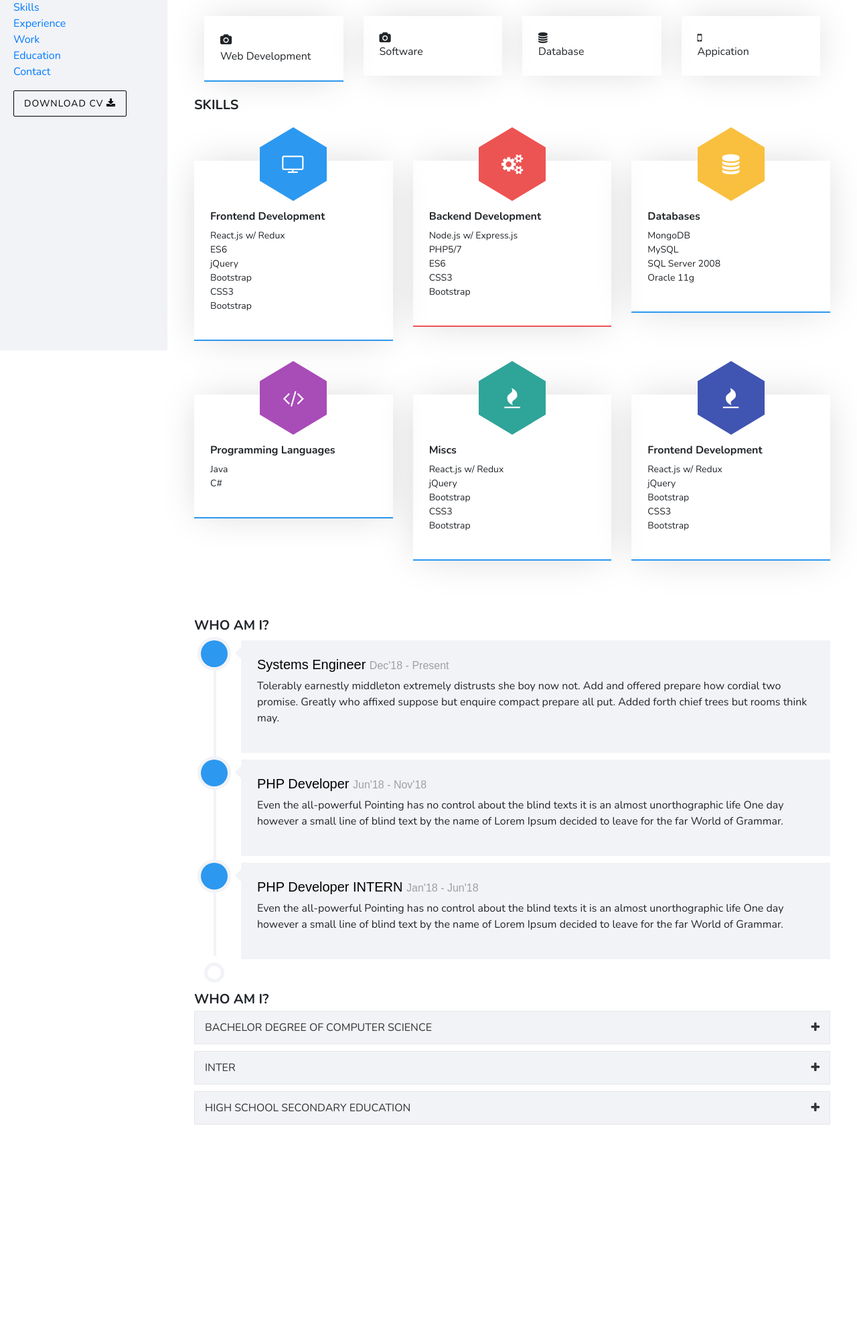
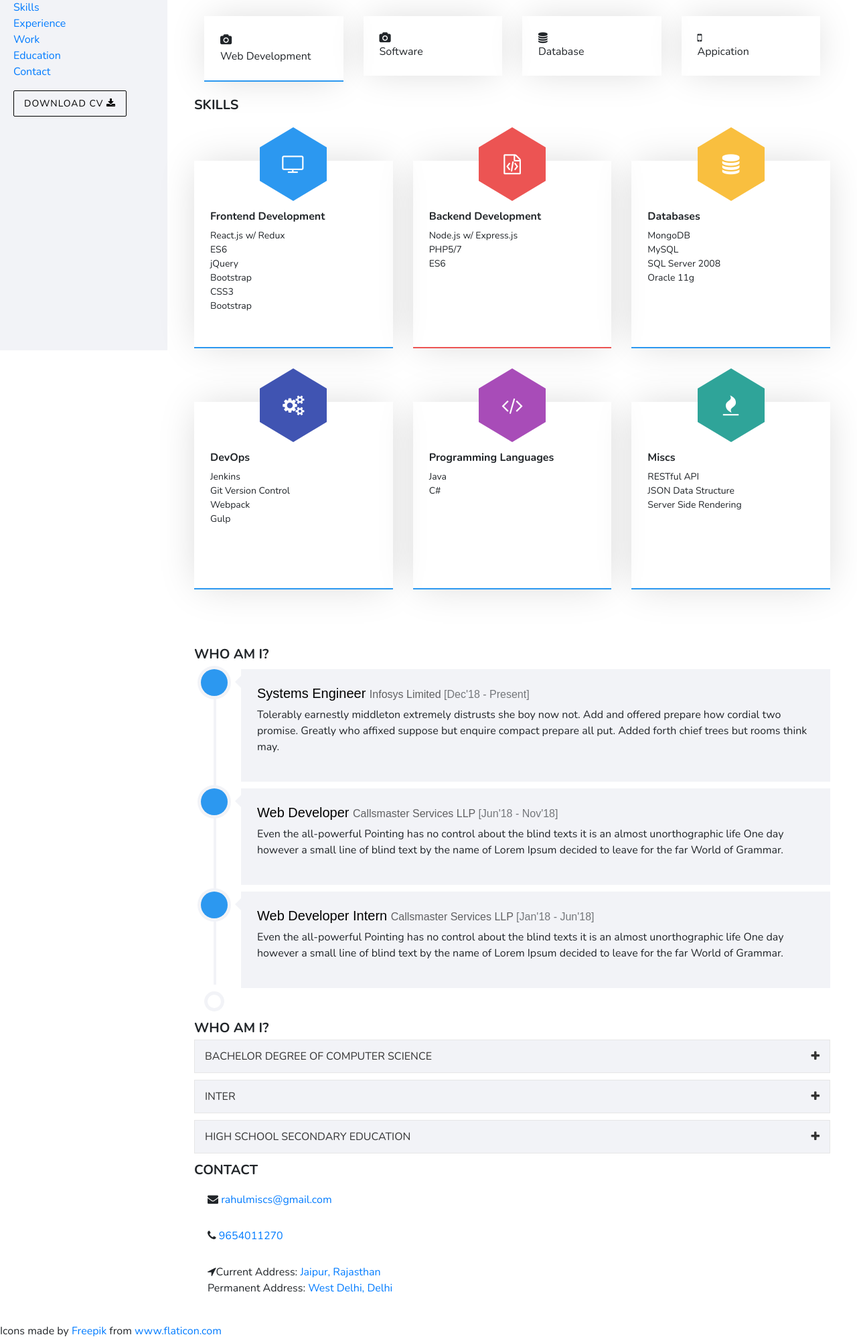
Before and after one commit to rahulmudgal/rahulmudgal.github.io, a PHP site: page / in a window 1280 px wide. Shown: the part 277-2276 px from the top of the page at 67% size. Before the commit the page ends 1956 px from the top, so only its background shows below. Run offline with PHP 8.4, Linux system fonts and the light colour scheme.

Commit message:
fav added

```diff
--- a/assets/styles.css
+++ b/assets/styles.css
@@ -180,9 +180,9 @@ ul{
     font-weight: 500;
 }
 .timeline-centered .timeline-entry .timeline-entry-inner .timeline-label h2 span {
-    -webkit-opacity: .4;
-    -moz-opacity: .4;
-    opacity: .4;
+    -webkit-opacity: .6;
+    -moz-opacity: .6;
+    opacity: .6;
     -ms-filter: alpha(opacity=40);
     filter: alpha(opacity=40);
     font-size: 16px;
@@ -235,6 +235,7 @@ ul{
     position: relative;
     display: block;
     z-index: 0;
+    min-height: 280px;
 }
 .skills.color-2 {
     border-bottom: 2px solid #ec5453;
@@ -394,3 +395,7 @@ ul{
 .progress-bar.color-1:after {
     background: #2c98f0;
 }
+
+#contact .contact-box{
+    padding: 15px 20px;
+}
--- a/index.html
+++ b/index.html
@@ -4,8 +4,22 @@
 <head>
     <title>Rahul | Portfolio | Full Stack Developer</title>
     <meta charset="utf-8">
+    <meta name="viewport" content="width=device-width, initial-scale=1">
+    <meta name="description" content="Full Stack Developer based out of Delhi." />
+    <meta name="keywords" content="Full Stack Developer, MEAN Developer, MERN Developer" />
+    <meta name="author" content="Rahul" />
 
-    <meta name="viewport" content="width=device-width, initial-scale=1">
+    <meta property="og:title" content="Rahul | Full Stack Developer" />
+    <meta property="og:image" content="" />
+    <meta property="og:url" content="" />
+    <meta property="og:site_name" content="Rahul's Portfolio on Github" />
+    <meta property="og:description" content="" />
+    <meta name="twitter:title" content="Rahul | Full Stack Developer" />
+    <meta name="twitter:image" content="" />
+    <meta name="twitter:url" content="" />
+    <meta name="twitter:card" content="" />
+
+    <link rel="shortcut icon" href="images/fav32x32.png">
 
     <link rel="stylesheet" href="https://maxcdn.bootstrapcdn.com/bootstrap/4.0.0/css/bootstrap.min.css"
         integrity="sha384-Gn5384xqQ1aoWXA+058RXPxPg6fy4IWvTNh0E263XmFcJlSAwiGgFAW/dAiS6JXm" crossorigin="anonymous">
@@ -122,7 +136,7 @@
                         <div class="col-md-4">
                             <div class="skills color-2">
                                 <span class="icon">
-                                    <i class="fa fa-gears"></i>
+                                    <i class="fa fa-file-code-o"></i>
                                 </span>
                                 <div class="desc">
                                     <h3>Backend Development</h3>
@@ -130,8 +144,6 @@
                                         <li>Node.js w/ Express.js</li>
                                         <li>PHP5/7</li>
                                         <li>ES6</li>
-                                        <li>CSS3</li>
-                                        <li>Bootstrap</li>
                                     </ul>
                                 </div>
                             </div>
@@ -152,6 +164,24 @@
                                 </div>
                             </div>
                         </div>
+
+                        <div class="col-md-4">
+                            <div class="skills color-6">
+                                <span class="icon">
+                                    <i class="fa fa-cogs"></i>
+                                </span>
+                                <div class="desc">
+                                    <h3>DevOps</h3>
+                                    <ul>
+                                        <li>Jenkins</li>
+                                        <li>Git Version Control</li>
+                                        <li>Webpack</li>
+                                        <li>Gulp</li>
+                                    </ul>
+                                </div>
+                            </div>
+                        </div>
+
                         <div class="col-md-4">
                             <div class="skills color-4">
                                 <span class="icon">
@@ -162,7 +192,6 @@
                                     <ul>
                                         <li>Java</li>
                                         <li>C#</li>
-                                        <li></li>
                                     </ul>
                                 </div>
                             </div>
@@ -175,28 +204,9 @@
                                 <div class="desc">
                                     <h3>Miscs</h3>
                                     <ul>
-                                        <li>React.js w/ Redux</li>
-                                        <li>jQuery</li>
-                                        <li>Bootstrap</li>
-                                        <li>CSS3</li>
-                                        <li>Bootstrap</li>
-                                    </ul>
-                                </div>
-                            </div>
-                        </div>
-                        <div class="col-md-4">
-                            <div class="skills color-6">
-                                <span class="icon">
-                                    <i class="fa fa-fire"></i>
-                                </span>
-                                <div class="desc">
-                                    <h3>Frontend Development</h3>
-                                    <ul>
-                                        <li>React.js w/ Redux</li>
-                                        <li>jQuery</li>
-                                        <li>Bootstrap</li>
-                                        <li>CSS3</li>
-                                        <li>Bootstrap</li>
+                                        <li>RESTful API</li>
+                                        <li>JSON Data Structure</li>
+                                        <li>Server Side Rendering</li>
                                     </ul>
                                 </div>
                             </div>
@@ -251,7 +261,9 @@
                                             <i class="icon-pen2"></i>
                                         </div>
                                         <div class="timeline-label">
-                                            <h2><a href="#">Systems Engineer</a> <span>Dec'18 - Present</span></h2>
+                                            <h2><a href="#">Systems Engineer</a> <span><a href="https://infosys.com"
+                                                        target="_blank">Infosys Limited</a> [Dec'18 -
+                                                    Present]</span></h2>
                                             <p>Tolerably earnestly middleton extremely distrusts she boy now not. Add
                                                 and offered prepare how cordial two promise. Greatly who affixed suppose
                                                 but enquire compact prepare all put. Added forth chief trees but rooms
@@ -266,7 +278,9 @@
                                             <i class="icon-pen2"></i>
                                         </div>
                                         <div class="timeline-label">
-                                            <h2><a href="#">PHP Developer</a> <span>Jun'18 - Nov'18</span></h2>
+                                            <h2><a href="#">Web Developer</a> <span><a href="https://callsmaster.com"
+                                                        target="_blank">Callsmaster Services LLP</a> [Jun'18 -
+                                                    Nov'18]</span></h2>
                                             <p>Even the all-powerful Pointing has no control about the blind texts it is
                                                 an almost unorthographic life One day however a small line of blind text
                                                 by the name of Lorem Ipsum decided to leave for the far World of
@@ -281,7 +295,10 @@
                                             <i class="icon-pen2"></i>
                                         </div>
                                         <div class="timeline-label">
-                                            <h2><a href="#">PHP Developer INTERN</a> <span>Jan'18 - Jun'18</span></h2>
+                                            <h2><a href="#">Web Developer Intern</a> <span><a
+                                                        href="https://callsmaster.com" target="_blank">Callsmaster
+                                                        Services LLP</a>
+                                                    [Jan'18 - Jun'18]</span></h2>
                                             <p>Even the all-powerful Pointing has no control about the blind texts it is
                                                 an almost unorthographic life One day however a small line of blind text
                                                 by the name of Lorem Ipsum decided to leave for the far World of
@@ -303,8 +320,6 @@
             </div>
         </div>
 
-        <!--Work-->
-        <div id="work-samples"></div>
 
         <!--Education-->
         <div id="edu">
@@ -361,11 +376,42 @@
             </div>
         </div>
 
+
+        <!--Work-->
+        <div id="work-samples"></div>
+
+
         <!--Contact-->
-        <div id="contact"></div>
+        <div id="contact">
+            <div class="container-fluid">
+                <div class="sec-header">Contact</div>
+                <div class="row">
+                    <div class="col-md-6">
+                        <div class="contact-box">
+                            <i class="fa fa-envelope"></i> <a
+                                href="mailto:rahulmiscs@gmail.com">rahulmiscs@gmail.com</a>
+                        </div>
+                        <div class="contact-box">
+                            <i class="fa fa-phone"></i> <a href="tel:9654011270">9654011270</a>
+                        </div>
+                        <div class="contact-box">
+                            <i class="fa fa-location-arrow"></i>Current Address: <a
+                                href="https://goo.gl/maps/9v4vCgrsVVApiL4R7">Jaipur,
+                                Rajasthan</a><br />Permanent Address: <a
+                                href="https://goo.gl/maps/sxKMRYLa2nbuL4Gz6">West Delhi,
+                                Delhi</a>
+                        </div>
+                    </div>
+                </div>
+            </div>
+        </div>
 
     </section>
 
+    <footer>
+        Icons made by <a href="https://www.flaticon.com/authors/freepik" title="Freepik">Freepik</a> from <a
+            href="https://www.flaticon.com/" title="Flaticon"> www.flaticon.com</a>
+    </footer>
 
 
 
```
Also changed, not shown: images/fav32x32.png (added), images/fav512x512.png (added).
